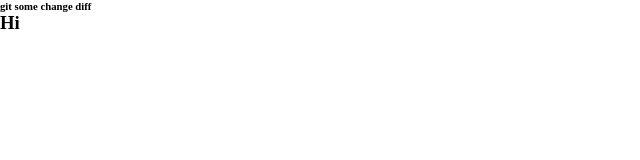
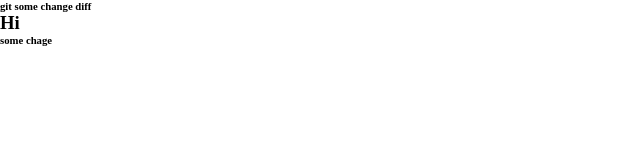
Before and after one commit to abulhasan7bd/learn-github, a plain HTML site: page index.html in a window 1280 px wide. Shown: the full height of the page, 0-640 px from the left. Drawn offline with Linux system fonts and the light colour scheme.

Commit message:
four-commit

```diff
--- a/index.html
+++ b/index.html
@@ -9,5 +9,6 @@
 <body>
   <h6>git some change diff</h6>
   <h3>Hi</h3>
+  <h6>some chage</h6>
 </body>
 </html>
```
